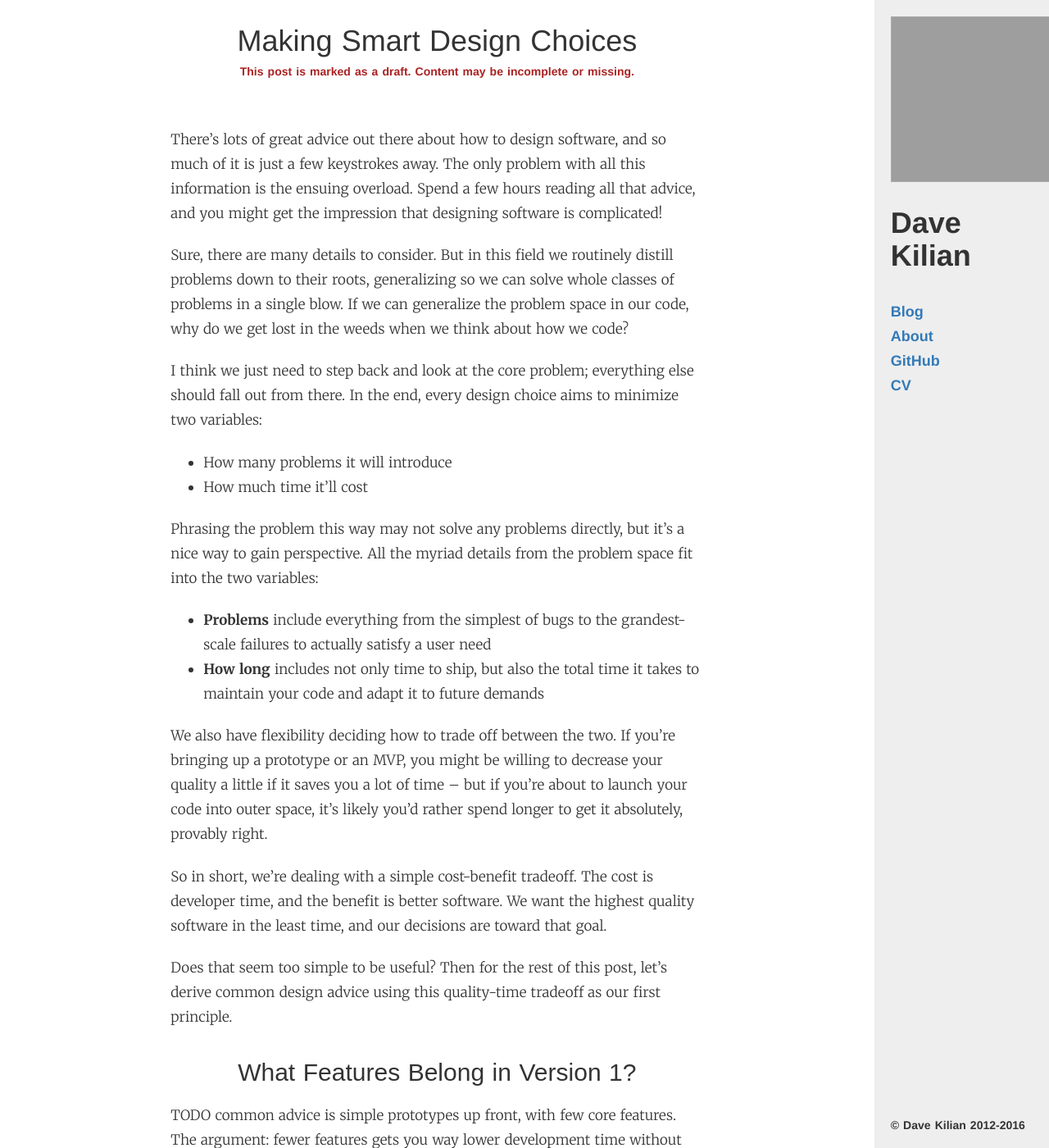
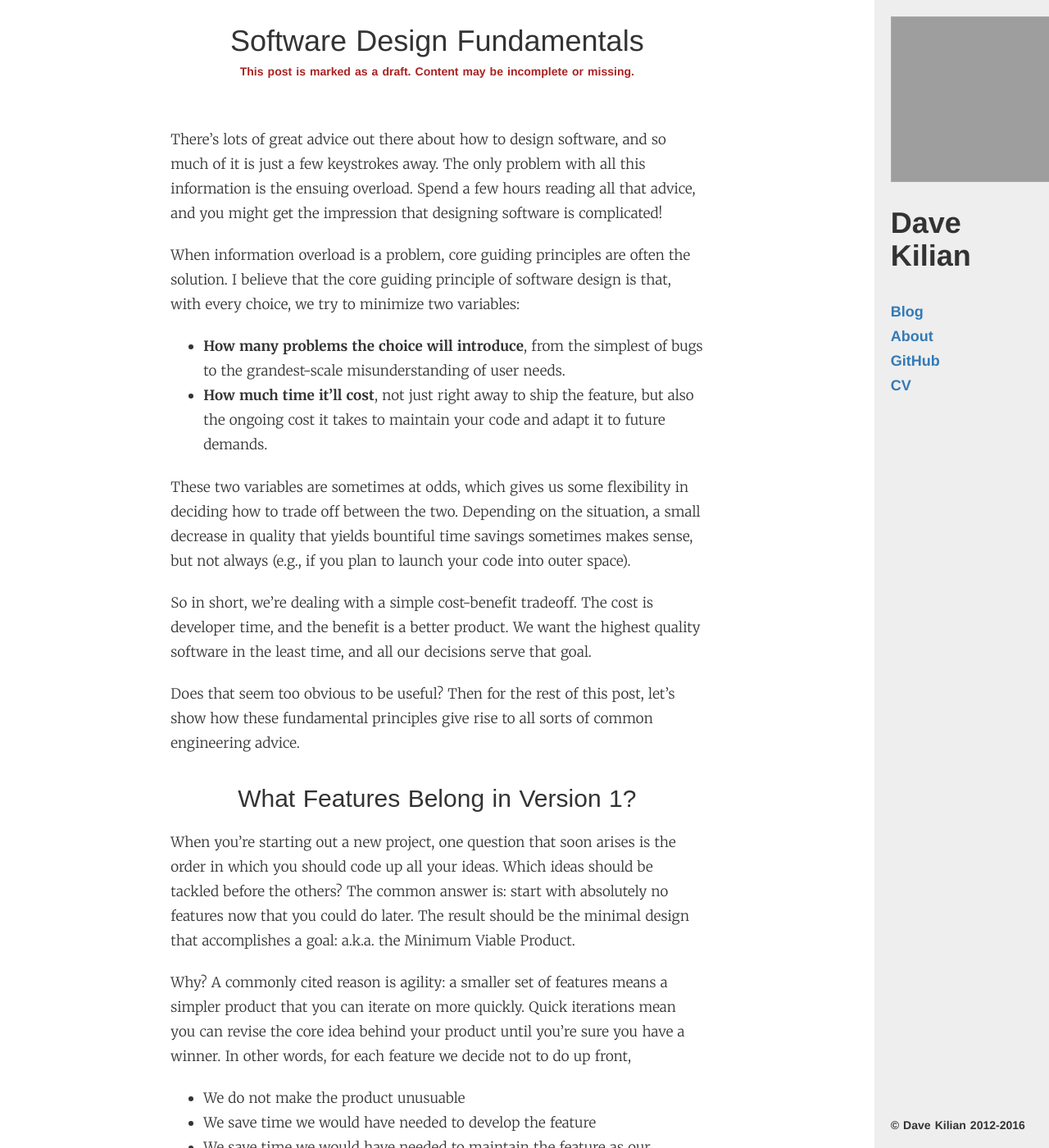
Before and after one commit to davekilian/davekilian.github.com, a Jekyll site: the page built from _posts/2016-06-21-design-fundamentals.markdown, in a window 1280 px wide and 1400 px high. Shown: the whole window at 82% size. Built offline with Jekyll 4.4.1, drawn with Linux system fonts in a browser that asks for light colours; nearby versions of some CDN libraries; formulas are drawn with MathJax 3; some of the changed text lies outside the part shown; grey boxes are pictures that could not be loaded.

Commit message:
Condense the opening, first draft of the first subsection

```diff
--- a/_posts/2016-06-21-smart-design-choices.markdown
+++ b/_posts/2016-06-21-design-fundamentals.markdown
@@ -1,6 +1,6 @@
 ---
 layout: post
-title: Making Smart Design Choices
+title: Software Design Fundamentals
 author: Dave
 draft: true
 ---
@@ -9,37 +9,66 @@ There's lots of great advice out there about how to design software, and so much
 The only problem with all this information is the ensuing overload.
 Spend a few hours reading all that advice, and you might get the impression that designing software is complicated!
 
-Sure, there are many details to consider.
-But in this field we routinely distill problems down to their roots, generalizing so we can solve whole classes of problems in a single blow.
-If we can generalize the problem space in our code, why do we get lost in the weeds when we think about how we code?
+When information overload is a problem, core guiding principles are often the solution.
+I believe that the core guiding principle of software design is that, with every choice, we try to minimize two variables:
 
-I think we just need to step back and look at the core problem; everything else should fall out from there.
-In the end, every design choice aims to minimize two variables:
+* **How many problems the choice will introduce**, from the simplest of bugs to the grandest-scale misunderstanding of user needs.
+* **How much time it'll cost**, not just right away to ship the feature, but also the ongoing cost it takes to maintain your code and adapt it to future demands.
 
-* How many problems it will introduce
-* How much time it'll cost
-
-Phrasing the problem this way may not solve any problems directly, but it's a nice way to gain perspective.
-All the myriad details from the problem space fit into the two variables:
-
-* **Problems** include everything from the simplest of bugs to the grandest-scale failures to actually satisfy a user need
-* **How long** includes not only time to ship, but also the total time it takes to maintain your code and adapt it to future demands
-
-We also have flexibility deciding how to trade off between the two.
-If you're bringing up a prototype or an MVP, you might be willing to decrease your quality a little if it saves you a lot of time -- but if you're about to launch your code into outer space, it's likely you'd rather spend longer to get it absolutely, provably right.
+These two variables are sometimes at odds, which gives us some flexibility in deciding how to trade off between the two.
+Depending on the situation, a small decrease in quality that yields bountiful time savings sometimes makes sense, but not always (e.g., if you plan to launch your code into outer space).
 
 So in short, we're dealing with a simple cost-benefit tradeoff.
-The cost is developer time, and the benefit is better software.
-We want the highest quality software in the least time, and our decisions are toward that goal.
+The cost is developer time, and the benefit is a better product.
+We want the highest quality software in the least time, and all our decisions serve that goal.
 
-Does that seem too simple to be useful?
-Then for the rest of this post, let's derive common design advice using this quality-time tradeoff as our first principle.
+Does that seem too obvious to be useful?
+Then for the rest of this post, let's show how these fundamental principles give rise to all sorts of common engineering advice.
 
 ## What Features Belong in Version 1?
 
-TODO common advice is simple prototypes up front, with few core features.
-The argument: fewer features gets you way lower development time without generating more maintenance work later.
-Time savings at both ends!
+When you're starting out a new project, one question that soon arises is the order in which you should code up all your ideas.
+Which ideas should be tackled before the others?
+The common answer is: start with absolutely no features now that you could do later.
+The result should be the minimal design that accomplishes a goal: a.k.a. the Minimum Viable Product.
+
+Why?
+A commonly cited reason is agility: a smaller set of features means a simpler product that you can iterate on more quickly.
+Quick iterations mean you can revise the core idea behind your product until you're sure you have a winner.
+In other words, for each feature we decide not to do up front,
+
+* We do not make the product unusuable
+* We save time we would have needed to develop the feature
+* We save time we would have needed to maintain the feature as our designs iterated
+
+In other words, we took a small hit to the (initial) product quality, in order to gain back a ton of time, some up front (for not developing the feature) but most in the long run (for not having to keep the feature working despite redesigns).
+Saving all this time gives us more wiggle room to experiment, which opens the door to more agility in the design process.
+
+### Agile Development
+
+Let's generalize from the section above.
+Ask: what is agile software development?
+
+So much has been written on "agile" software development that the term has begun to take on a meaning of its own.
+This meaning typically involves a bunch of design process tools, like kanban boards, sprints, and user stories.
+But once again, we're missing the forest for the trees.
+Part of the problem is we never get to the core ideas behind agile, even going all the way back to [the Agile Manifesto]() that started it all.
+
+Forget the zeitgeist around agile for a moment.
+Have you ever stopped to consider why the word "agile" was used to describe that style of software development, and not some other word?
+The answer lies in the point we just made in the previous section:
+
+> All the time you don't spend now is time you can spend changing your mind later.
+
+That's really it!
+Most of agile tools and methodoligies are really brainstorming devices to help you decide what features are worth doing now despite the ongoing maintenance cost, and which features you should shelve to give yourself time to change things up.
+If you go back to the Agile Manifesto, the document that started the whole thing, you'll notice hat most of the twelve bullets can be condensed into three points:
+
+1. We want to maximize the usefulness of the product
+2. We believe the only way to do so is to draft, experiment, and redraft
+3. We focus on time efficiency, so we can redraft more often
+
+And hence all the arguments about agile and misunderstanding agile.
 
 ## Should We Outsource?
 
```
